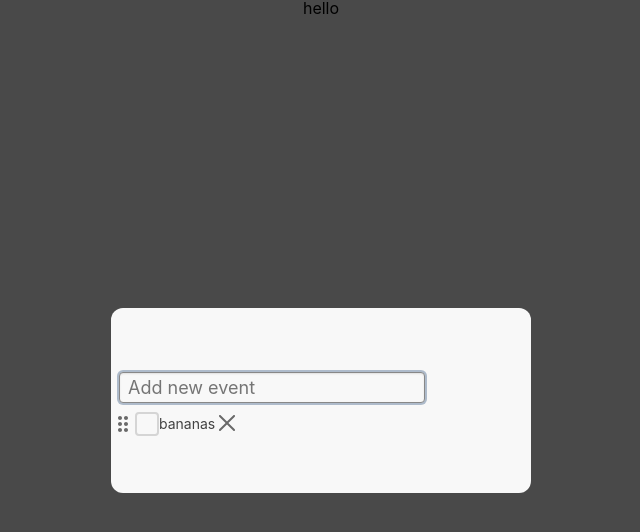
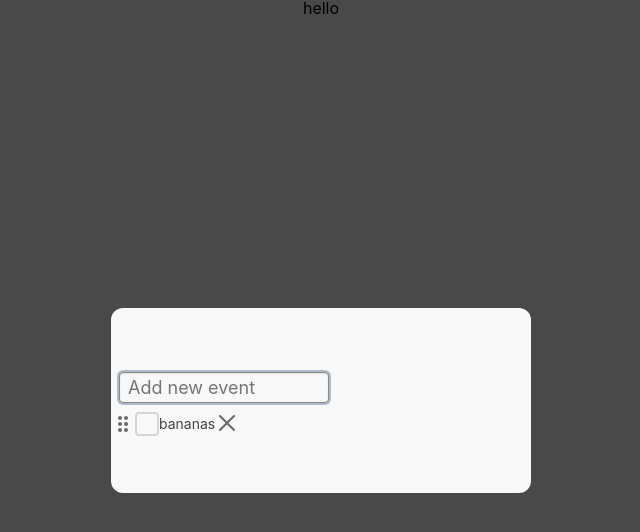
Before and after one commit to MSzostaq/TODO-List, a React (Create React App) app: page / in a window 1280 px wide. Shown: the top 532 px of the page, without its empty margins (319-959 px from the left). Built offline with nearby package versions, Linux system fonts and the light colour scheme.

Commit message:
TodoList - added some styles

```diff
--- a/src/components/TodoList.jsx
+++ b/src/components/TodoList.jsx
@@ -6,7 +6,10 @@ import { ENTER } from "constants/keys";
 import { getTodosById } from "selectors";
 import Todo from "components/Todo";
 
-const Wrapper = styled.div``;
+const Wrapper = styled.div`
+  display: flex;
+  flex-direction: column;
+`;
 
 const Input = styled.input`
   background-color: ${({ theme }) => theme.colors.white};
@@ -16,6 +19,7 @@ const Input = styled.input`
   font-size: ${({ theme }) => theme.fontSize.l};
   margin: 8px;
   padding: 4px 8px;
+  width: 50%;
 
   &:focus {
     box-shadow: inset 0 1px 2px rgba(0, 0, 0, 0.1),
```
